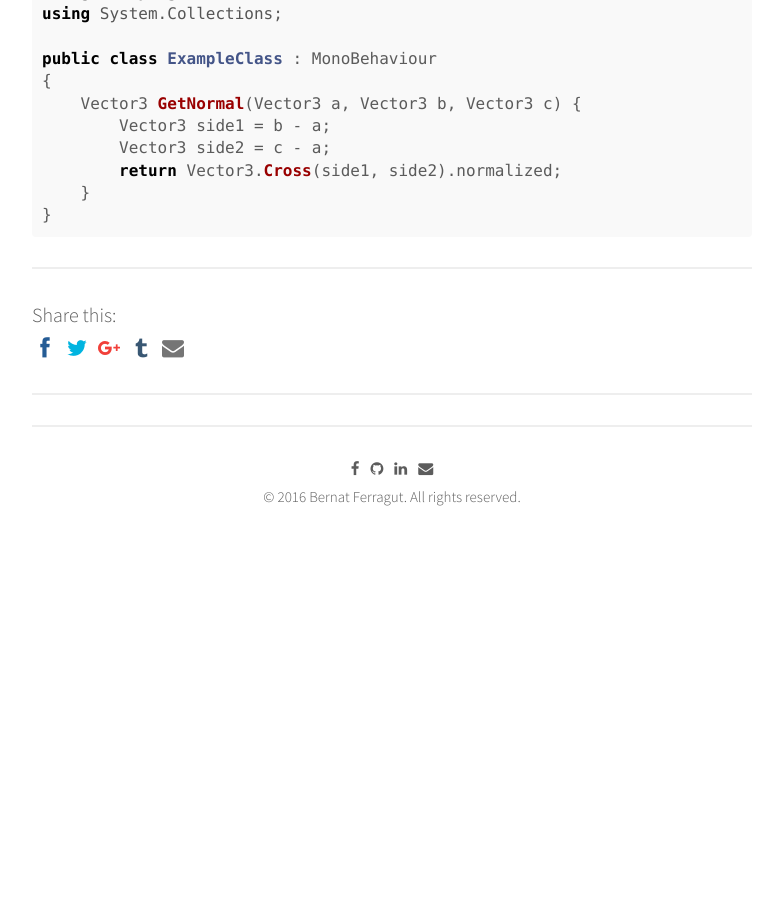
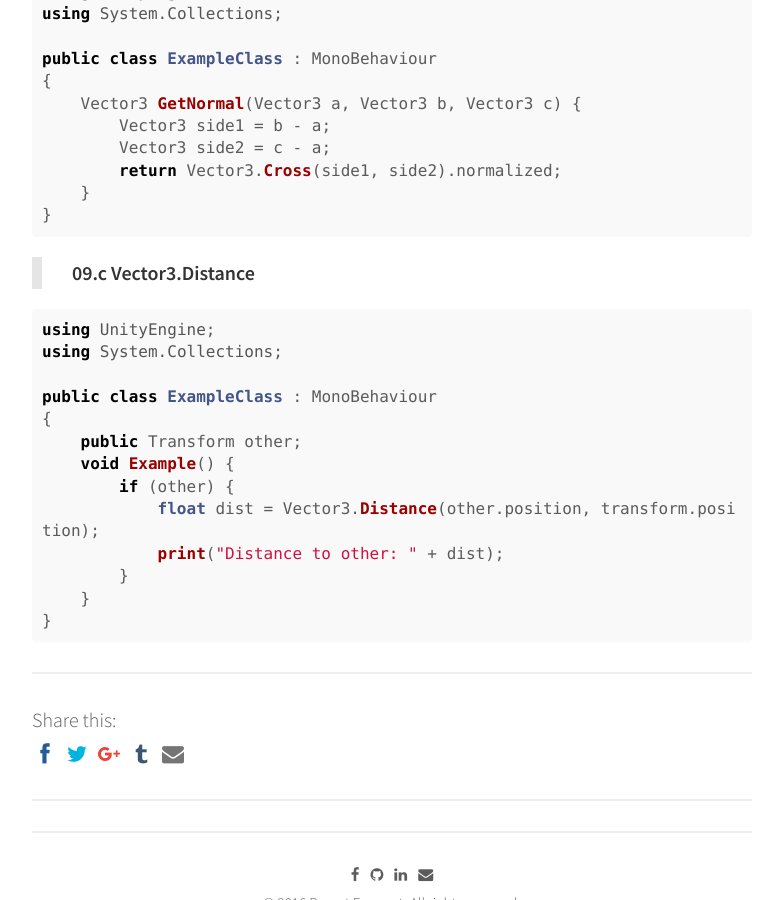
Before and after one commit to bernatferragut/FutureWeb-blog, a Jekyll site: the page built from _posts/30-11-16-VR-Scripting in Unity.md, in a window 1280 px wide and 900 px high, scrolled down 7485 px. Shown: the whole window, without its empty margins (248-1031 px from the left). Built offline with Jekyll 4.4.1, drawn with Linux system fonts in a browser that asks for light colours; nearby versions of some CDN libraries; comment, search, counter and statistics services are not loaded; before the commit the page ends 8094 px from its top, so only the background shows below that.

Commit message:
Update 30-11-16-VR-Scripting in Unity.md
Vector3.Distance script

````diff
--- a/_posts/30-11-16-VR-Scripting in Unity.md
+++ b/_posts/30-11-16-VR-Scripting in Unity.md
@@ -348,3 +348,21 @@ public class ExampleClass : MonoBehaviour
     }
 }
 ```
+
+> **09.c Vector3.Distance**
+
+```c#
+using UnityEngine;
+using System.Collections;
+
+public class ExampleClass : MonoBehaviour
+{
+    public Transform other;
+    void Example() {
+        if (other) {
+            float dist = Vector3.Distance(other.position, transform.position);
+            print("Distance to other: " + dist);
+        }
+    }
+}
+```
````
